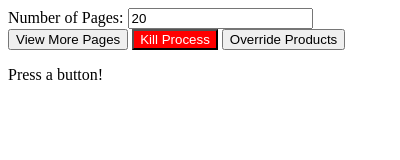
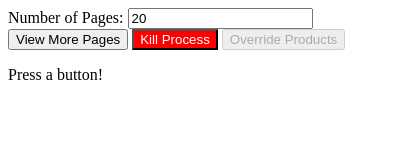
Before and after one commit to arasateser/Tiktok-Filter-Extension, a browser extension: page src/popup/popup.html in a window 400 px wide. Drawn offline with Linux system fonts and the light colour scheme.

Commit message:
override button disabled
disabling override button until necessary future added

```diff
--- a/src/popup/popup.html
+++ b/src/popup/popup.html
@@ -14,7 +14,7 @@
 
     <button id="viewMoreButton">View More Pages </button>
     <button id="killProcessButton" style="background-color: red; color:white">Kill Process</button>
-    <button id="overrideButton">Override Products</button>
+    <button id="overrideButton" disabled>Override Products</button>
 
     <p id="message">Press a button!</p>
 
```
